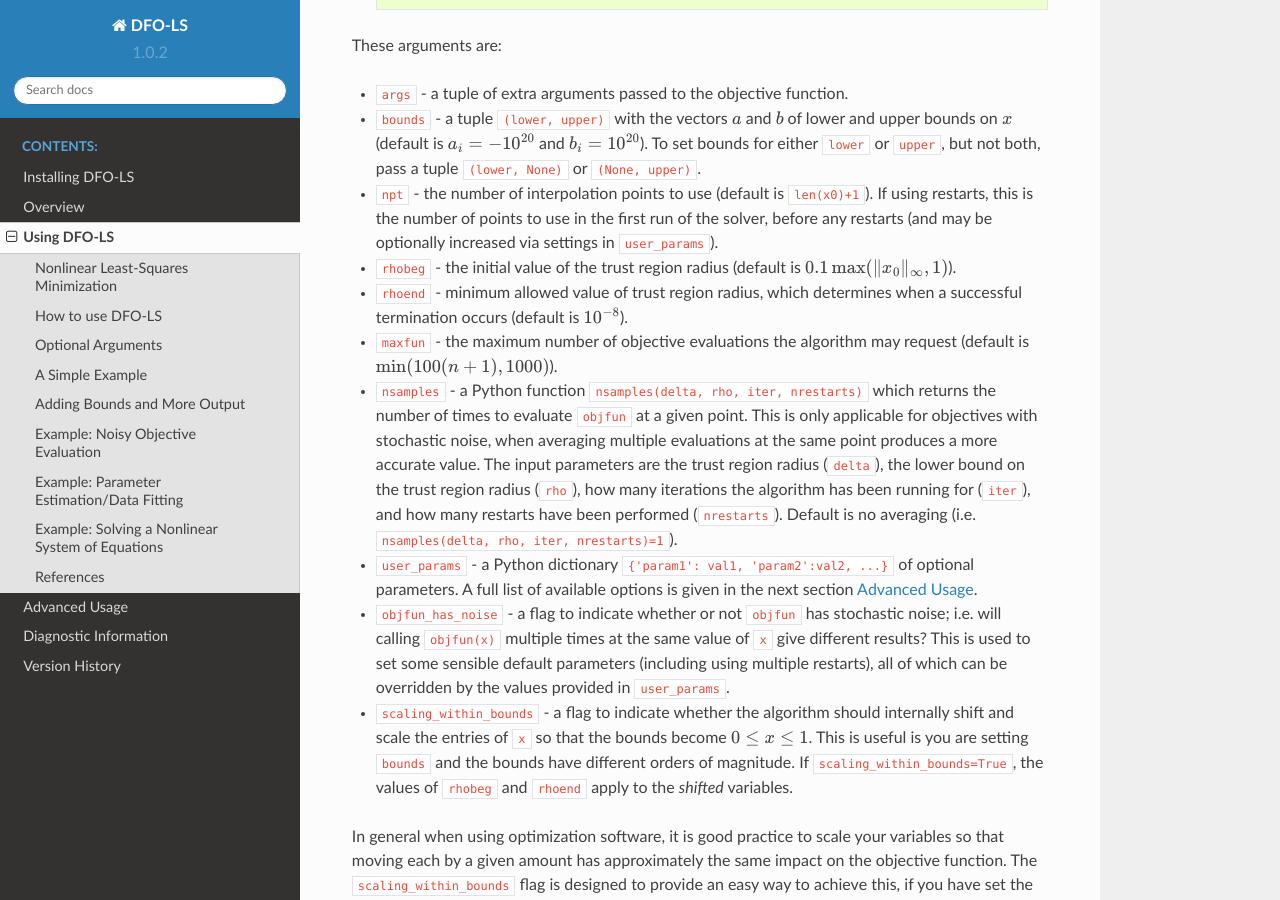
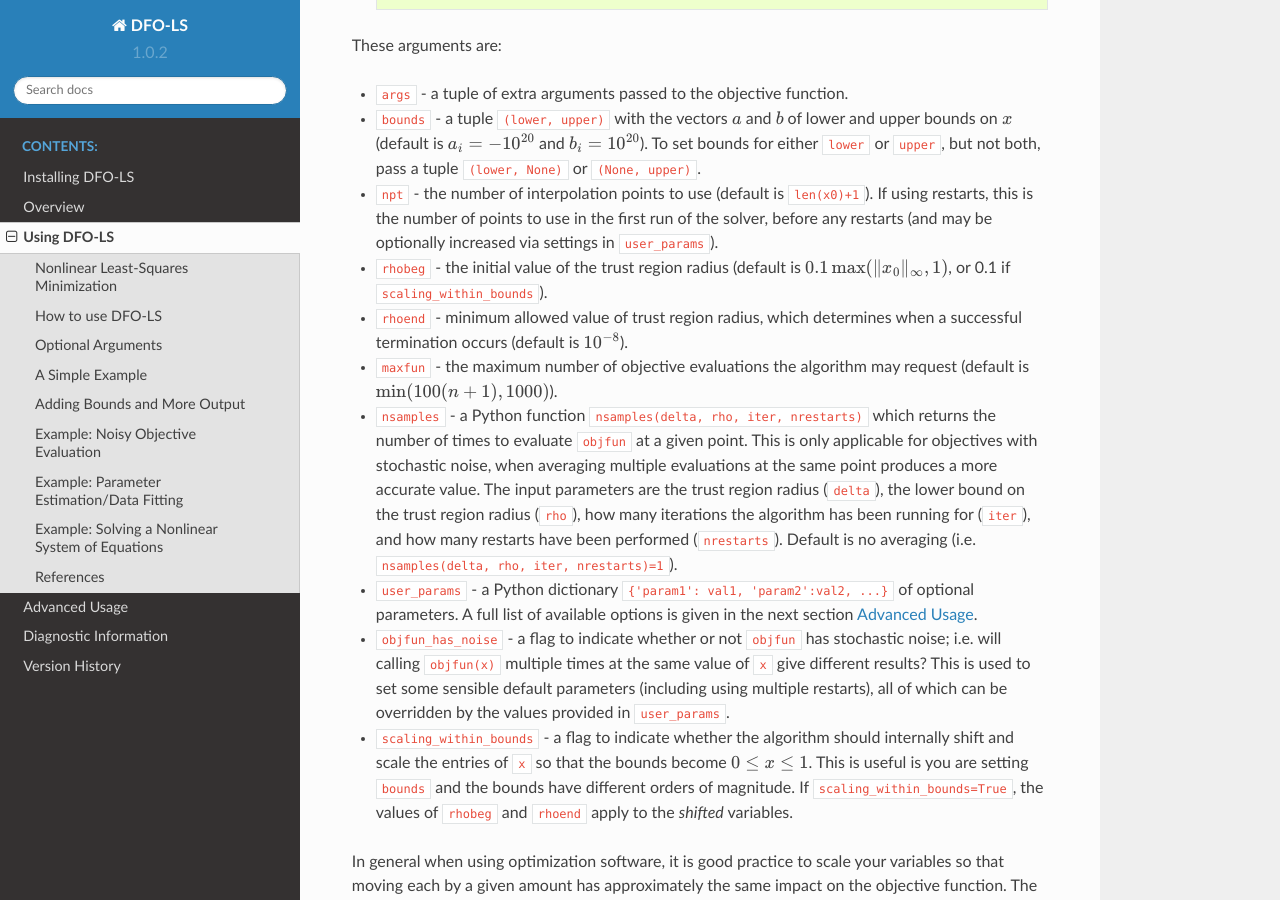
Before and after one commit to numericalalgorithmsgroup/dfols, a Sphinx documentation site: the page built from docs/userguide.rst, in a window 1280 px wide and 900 px high, scrolled down 2052 px. Built offline with Sphinx 7.4.7 and the Read the Docs theme 2.0.0, drawn with Linux system fonts in a browser that asks for light colours.

Commit message:
Updated docs with new default rhobeg

```diff
--- a/docs/userguide.rst
+++ b/docs/userguide.rst
@@ -75,7 +75,7 @@
 * :code:`args` - a tuple of extra arguments passed to the objective function.
 * :code:`bounds` - a tuple :code:`(lower, upper)` with the vectors :math:`a` and :math:`b` of lower and upper bounds on :math:`x` (default is :math:`a_i=-10^{20}` and :math:`b_i=10^{20}`). To set bounds for either :code:`lower` or :code:`upper`, but not both, pass a tuple :code:`(lower, None)` or :code:`(None, upper)`.
 * :code:`npt` - the number of interpolation points to use (default is :code:`len(x0)+1`). If using restarts, this is the number of points to use in the first run of the solver, before any restarts (and may be optionally increased via settings in :code:`user_params`).
-* :code:`rhobeg` - the initial value of the trust region radius (default is :math:`0.1\max(\|x_0\|_{\infty}, 1)`).
+* :code:`rhobeg` - the initial value of the trust region radius (default is :math:`0.1\max(\|x_0\|_{\infty}, 1)`, or 0.1 if :code:`scaling_within_bounds`).
 * :code:`rhoend` - minimum allowed value of trust region radius, which determines when a successful termination occurs (default is :math:`10^{-8}`).
 * :code:`maxfun` - the maximum number of objective evaluations the algorithm may request (default is :math:`\min(100(n+1),1000)`).
 * :code:`nsamples` - a Python function :code:`nsamples(delta, rho, iter, nrestarts)` which returns the number of times to evaluate :code:`objfun` at a given point. This is only applicable for objectives with stochastic noise, when averaging multiple evaluations at the same point produces a more accurate value. The input parameters are the trust region radius (:code:`delta`), the lower bound on the trust region radius (:code:`rho`), how many iterations the algorithm has been running for (:code:`iter`), and how many restarts have been performed (:code:`nrestarts`). Default is no averaging (i.e. :code:`nsamples(delta, rho, iter, nrestarts)=1`).
```
Also changed, not shown: 3 other files.
